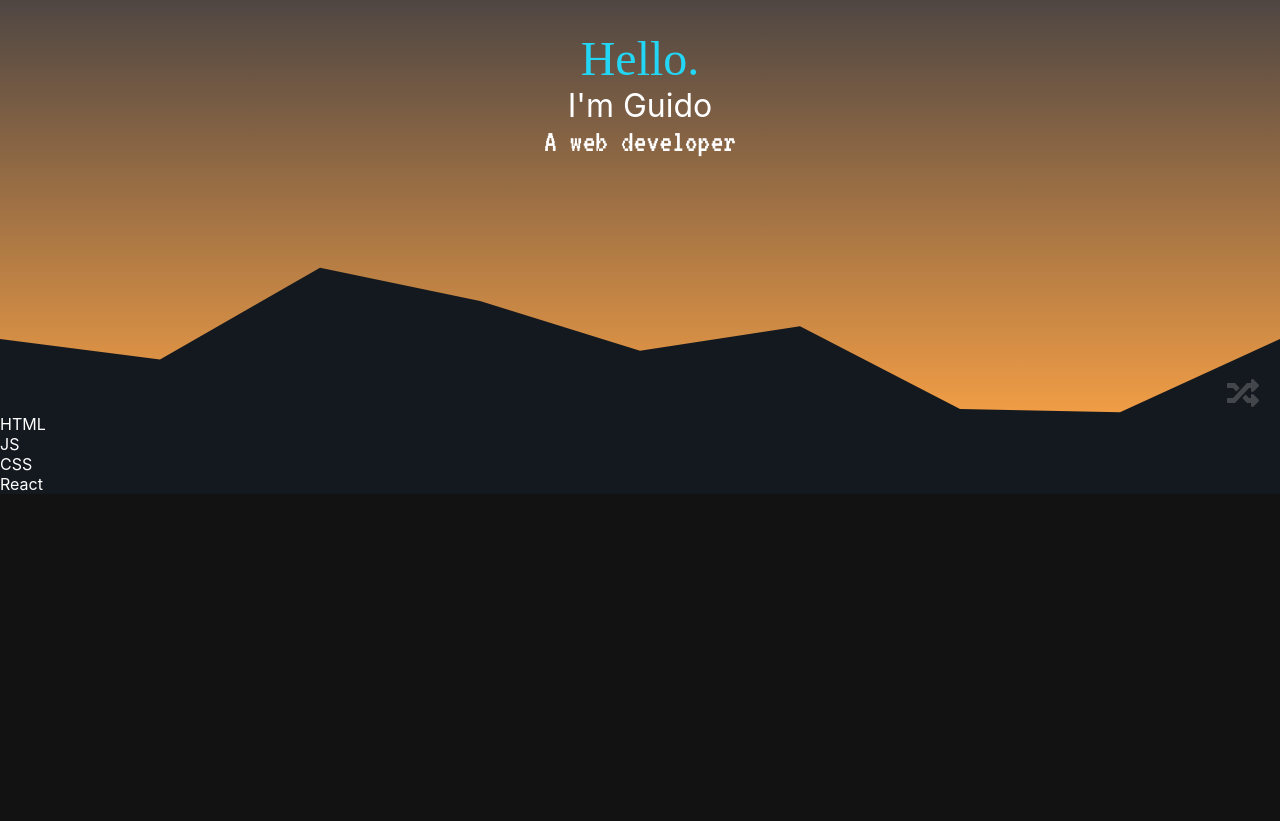
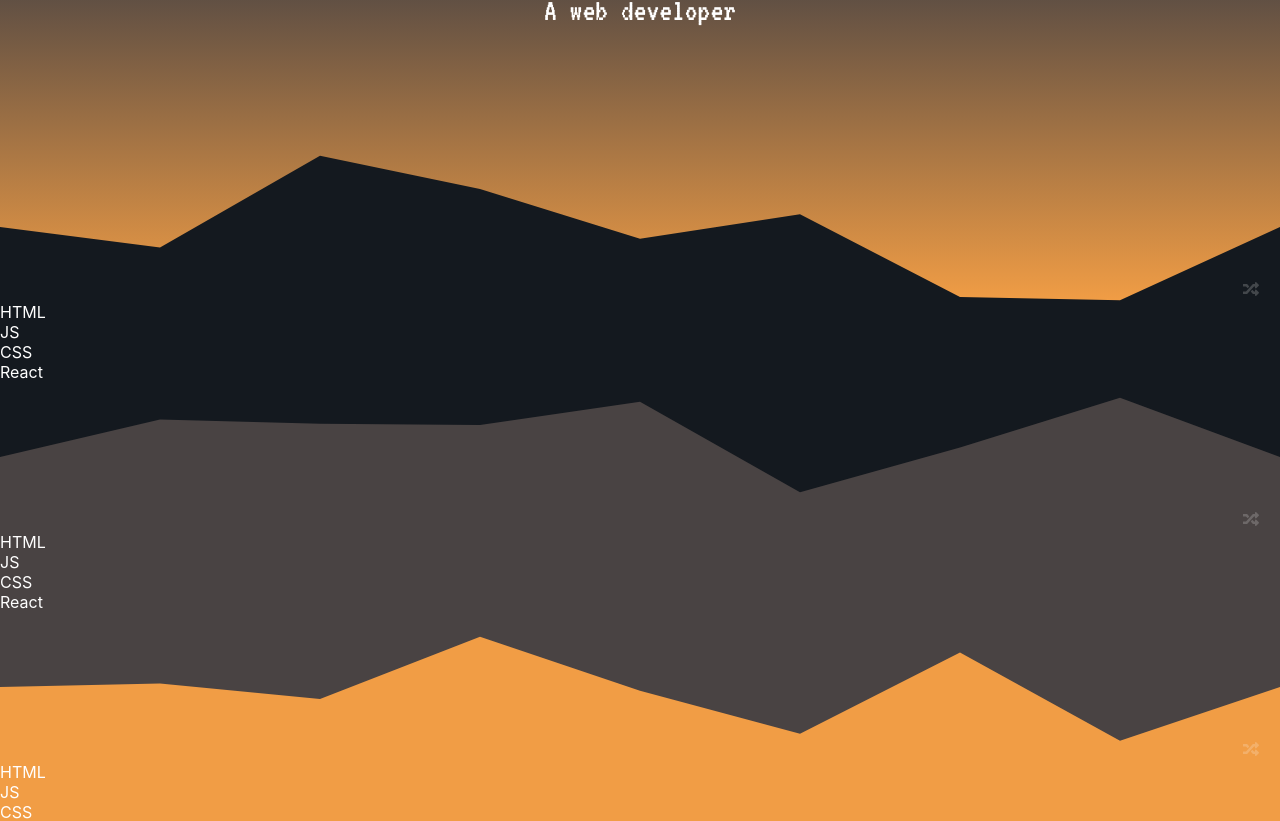
Before and after one commit to Takzzg/portfolio-v1, a Next.js app: page / in a window 1280 px wide. Shown: the part 226-1047 px from the top of the page. Built offline with nearby package versions, Linux system fonts and the light colour scheme; a web font is replaced by a local one.

Commit message:
multiple mountains posible

```diff
--- a/components/Mountains/Mountains.module.scss
+++ b/components/Mountains/Mountains.module.scss
@@ -1,7 +1,7 @@
 .mountainsCont {
     position: absolute;
     width: 100%;
-    bottom: 0;
+    bottom: 100%;
 
     display: flex;
     justify-content: baseline;
--- a/components/Mountains/Moutains.tsx
+++ b/components/Mountains/Moutains.tsx
@@ -1,4 +1,4 @@
-import React, { useEffect } from "react"
+import React, { useEffect, useRef } from "react"
 import Button from "../Button/Button"
 import { FaRandom } from "react-icons/fa"
 import { drawMountains } from "./script"
@@ -6,13 +6,16 @@ import styles from "./Mountains.module.scss"
 
 type Props = {
     peakCount?: number
-    color?: string
 }
 
-const Moutains = ({ peakCount = 7, color = "#14191f" }: Props) => {
+const Moutains = ({ peakCount = 7 }: Props) => {
+    const canvas = useRef<HTMLCanvasElement>(null)
+
     useEffect(() => {
-        drawMountains(peakCount, color)
-        window.addEventListener("resize", () => drawMountains(peakCount, color))
+        drawMountains(canvas.current as HTMLCanvasElement, peakCount)
+        window.addEventListener("resize", () =>
+            drawMountains(canvas.current!, peakCount)
+        )
     }, [])
 
     return (
@@ -20,11 +23,11 @@ const Moutains = ({ peakCount = 7, color = "#14191f" }: Props) => {
             <div className={styles.mountainsBtn}>
                 <Button
                     icon={<FaRandom />}
-                    onClick={() => drawMountains(peakCount, color)}
+                    onClick={() => drawMountains(canvas.current!, peakCount)}
                     bg="transparent"
                 />
             </div>
-            <canvas id="mountains" />
+            <canvas ref={canvas} />
         </div>
     )
 }
--- a/components/Mountains/script.ts
+++ b/components/Mountains/script.ts
@@ -1,29 +1,29 @@
-let canvas: HTMLCanvasElement
-let ctx: CanvasRenderingContext2D
-let parent: HTMLElement
-
-export const drawMountains = (peakCount: number, color: string) => {
-    console.log("drawing mountains")
-
-    canvas = document.getElementById("mountains") as HTMLCanvasElement
-    ctx = canvas.getContext("2d") as CanvasRenderingContext2D
-    parent = canvas.parentElement as HTMLElement
+export const drawMountains = (
+    _canvas: HTMLCanvasElement,
+    peakCount: number
+) => {
+    let canvas = _canvas
+    let ctx = canvas.getContext("2d") as CanvasRenderingContext2D
+    let parent = canvas.parentElement as HTMLElement
 
     canvas.width = parent.clientWidth
-    canvas.height = parent.clientHeight
 
-    ctx.clearRect(0, 0, canvas.width, canvas.height)
+    parent.parentElement!.style.position = "relative"
+
+    const prevParent = parent.parentElement!
+        .previousElementSibling as HTMLElement
+    prevParent.style.paddingBottom = canvas.height.toString() + "px"
 
     const distance = Math.floor(canvas.width / (peakCount + 1))
 
-    ctx.fillStyle = color
+    ctx.clearRect(0, 0, canvas.width, canvas.height)
+    ctx.fillStyle = parent.parentElement?.style.backgroundColor as string
     ctx.beginPath()
     ctx.moveTo(0, canvas.height)
     ctx.lineTo(0, canvas.height / 2)
 
-    for (let x = 1; x <= peakCount; x++) {
+    for (let x = 1; x <= peakCount; x++)
         ctx.lineTo(x * distance, Math.random() * canvas.height)
-    }
 
     ctx.lineTo(canvas.width, canvas.height / 2)
     ctx.lineTo(canvas.width, canvas.height)
--- a/pages/index.tsx
+++ b/pages/index.tsx
@@ -20,14 +20,35 @@ const Home: NextPage = () => {
                     </div>
                     <div className={styles.secondLine}>I&apos;m Guido</div>
                     <div className={styles.thirdLine}>A web developer</div>
-
-                    <Moutains />
                 </div>
 
                 <div
                     className={styles.technologies}
                     style={{ backgroundColor: "#14191f" }}
                 >
+                    <Moutains />
+                    <div className={styles.tech}>HTML</div>
+                    <div className={styles.tech}>JS</div>
+                    <div className={styles.tech}>CSS</div>
+                    <div className={styles.tech}>React</div>
+                </div>
+
+                <div
+                    className={styles.technologies}
+                    style={{ backgroundColor: "rgb(73, 67, 67)" }}
+                >
+                    <Moutains />
+                    <div className={styles.tech}>HTML</div>
+                    <div className={styles.tech}>JS</div>
+                    <div className={styles.tech}>CSS</div>
+                    <div className={styles.tech}>React</div>
+                </div>
+
+                <div
+                    className={styles.technologies}
+                    style={{ backgroundColor: "rgb(241, 157, 69)" }}
+                >
+                    <Moutains />
                     <div className={styles.tech}>HTML</div>
                     <div className={styles.tech}>JS</div>
                     <div className={styles.tech}>CSS</div>
--- a/styles/pages/Home.module.scss
+++ b/styles/pages/Home.module.scss
@@ -4,14 +4,10 @@
 @import "../common/shared.scss";
 @import "../common/utils.scss";
 
-.mainCont {
-    height: 300vh;
-}
-
 .mainTitle {
     position: relative;
 
-    height: 80vh;
+    height: 66vh;
     font-size: 2rem;
 
     display: flex;
```
